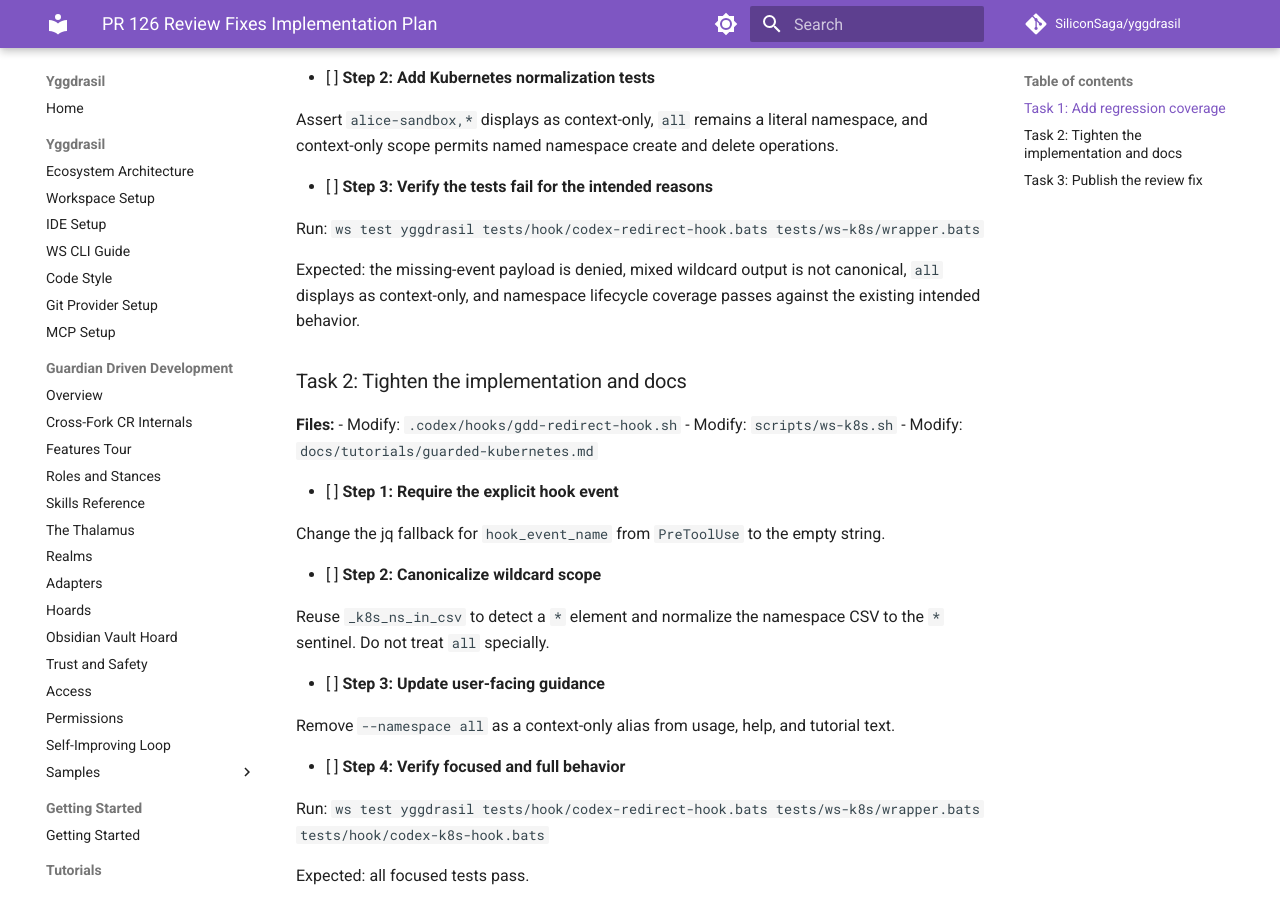
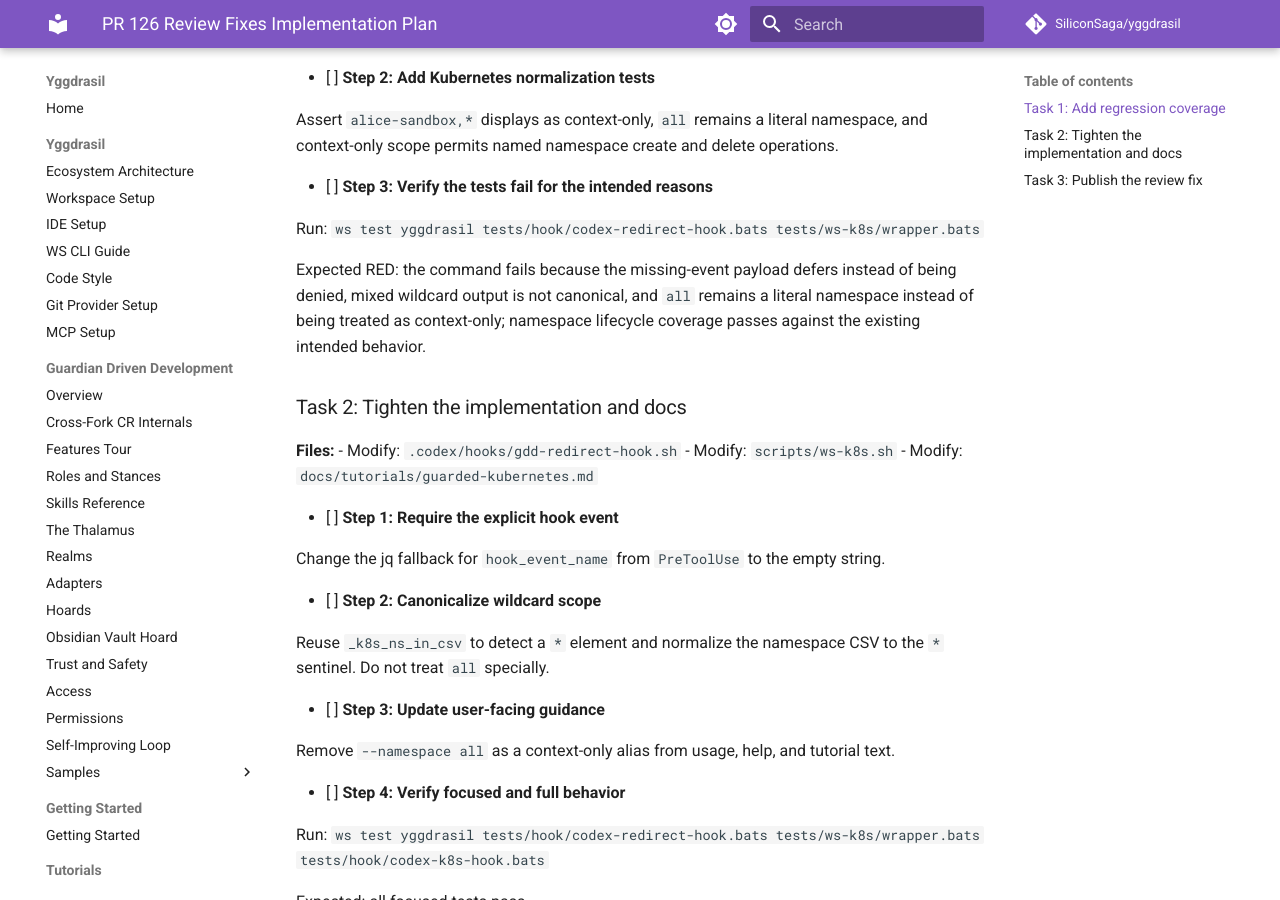
Before and after one commit to SiliconSaga/yggdrasil, an MkDocs documentation site: the page built from docs/superpowers/plans/2026-07-09-pr-126-review-fixes.md, in a window 1280 px wide and 900 px high, scrolled down 647 px. Built offline with MkDocs 1.6.1 and Material for MkDocs 9.7.7, drawn with Linux system fonts in a browser that asks for light colours; comment, search, counter and statistics services are not loaded.

Commit message:
fix(hooks): add gh/glab redirect rules and fix plan doc inconsistency
Adds redirect rules for bare `gh` and `glab` invocations so the Codex
redirect hook (and the Claude hook) steer agents to the authenticated
`ws gh`/`ws glab` wrappers instead of falling through to interactive
`gh auth login`.

`gh *` is added after the existing `gh-pr-create` rule, so `gh pr create`
still resolves to the more specific `ws cr` guidance. Everything else
(`gh pr view`, `gh pr diff`, `gh api`, etc.) now routes to `ws gh <args>`.
`glab *` follows the same pattern, routing to `ws glab <args>`.

Matching test cases added to the shipped-redirect matrix in
`codex-redirect-hook.bats` to lock in both new slugs.

Also corrects the contradictory "Expected RED" text in the PR 126 review-fixes
plan (it said the missing-event payload "is denied" and "`all` displays as
context-only", both opposite the intended behavior; corrected to match the
test step descriptions and the actual implementation).

Co-Authored-By: Rasmus Praestholm <rpraestholm@nvidia.com>

```diff
--- a/docs/superpowers/plans/2026-07-09-pr-126-review-fixes.md
+++ b/docs/superpowers/plans/2026-07-09-pr-126-review-fixes.md
@@ -28,7 +28,7 @@
 
 Run: `ws test yggdrasil tests/hook/codex-redirect-hook.bats tests/ws-k8s/wrapper.bats`
 
-Expected: the missing-event payload is denied, mixed wildcard output is not canonical, `all` displays as context-only, and namespace lifecycle coverage passes against the existing intended behavior.
+Expected RED: the command fails because the missing-event payload defers instead of being denied, mixed wildcard output is not canonical, and `all` remains a literal namespace instead of being treated as context-only; namespace lifecycle coverage passes against the existing intended behavior.
 
 ### Task 2: Tighten the implementation and docs
 
```
Also changed, not shown: 2 other files.
